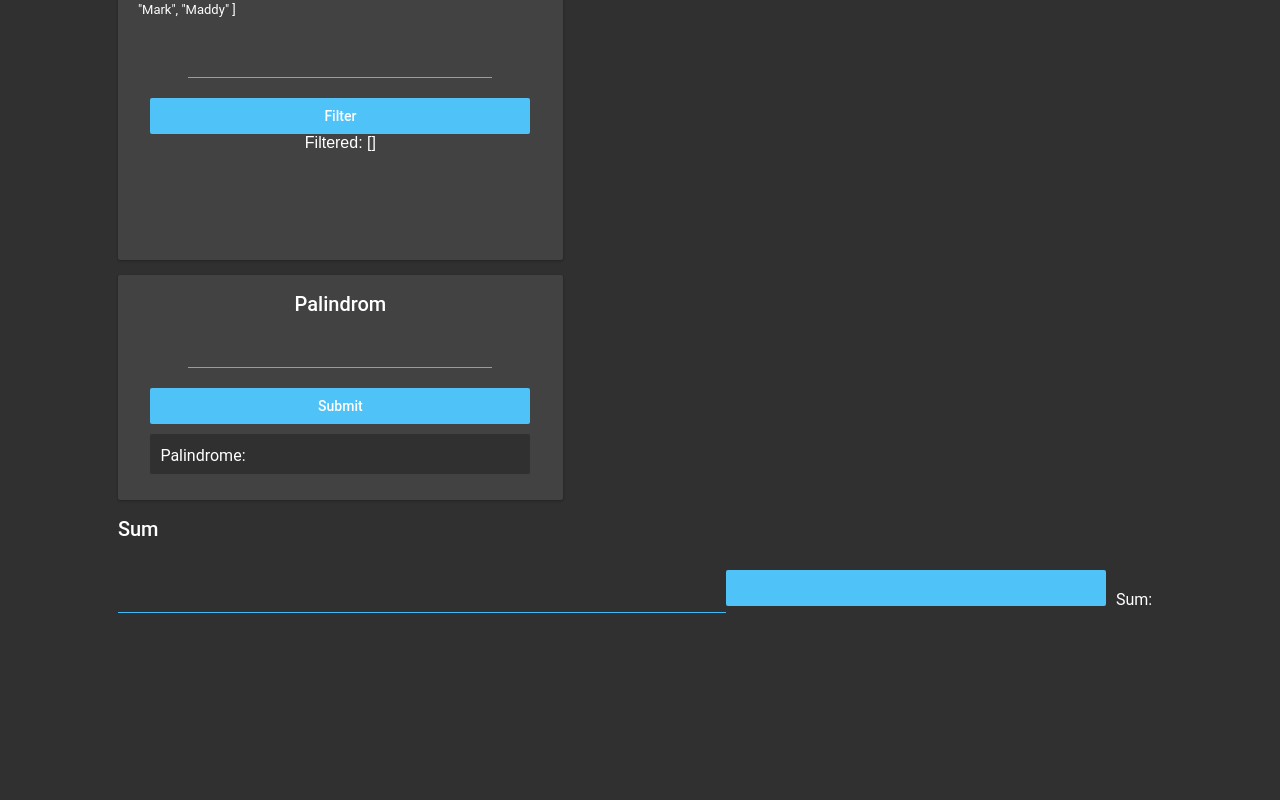
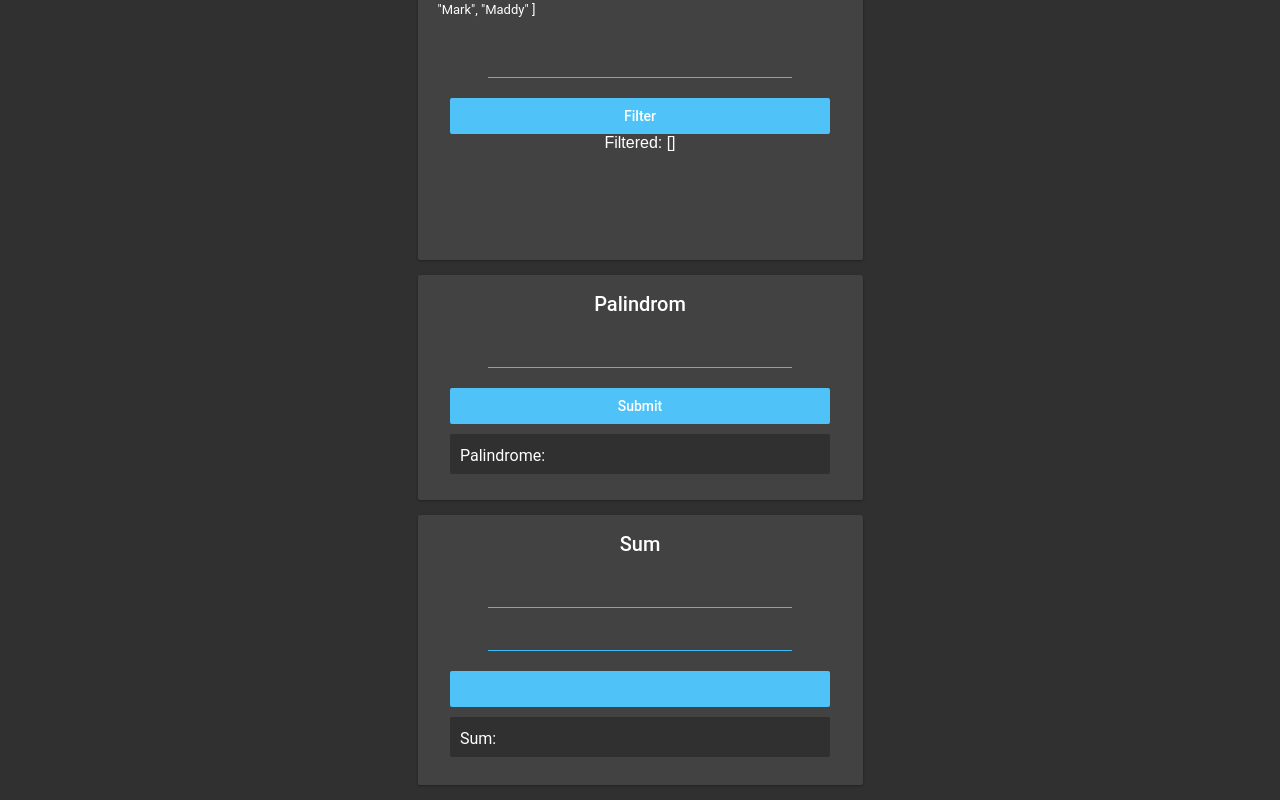
Before and after one commit to stuffy3/react-toy-problems-exercise, a React (Create React App) app: page / in a window 1280 px wide. Shown: the part 795-1595 px from the top of the page. Before the commit the page ends 1428 px from the top, so only its background shows below. Built offline with nearby package versions, Linux system fonts and the light colour scheme.

Commit message:
added style to box

```diff
--- a/src/components/Topics/Sum.js
+++ b/src/components/Topics/Sum.js
@@ -26,7 +26,7 @@ export default class Sum extends Component {
 
     render() {
         return(
-            <div>
+            <div className="puzzleBox sumPB">
                 <h4>Sum</h4>
                 <input className="inputLine" type="number" onChange={ (e) => this.onChangeNumber1(e.target.value)}></input>
                 <input className="inputLine" type="number" onChange={ (e) => this.onChangeNumber2(e.target.value)}></input>
```
